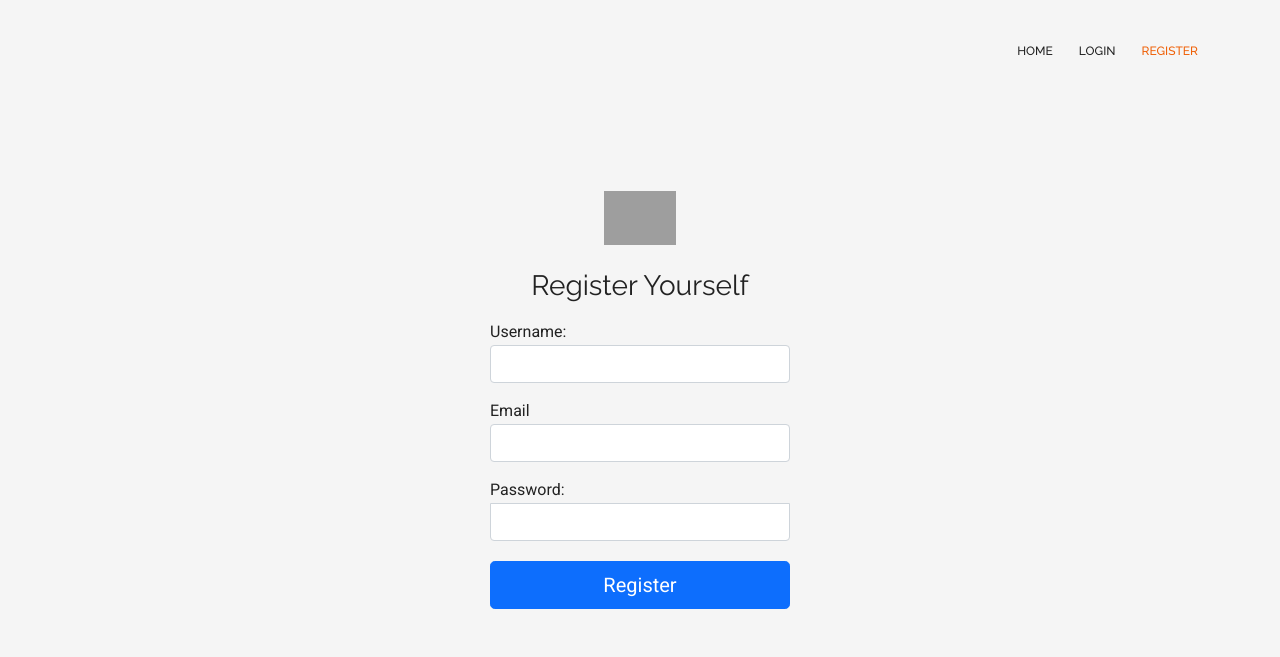
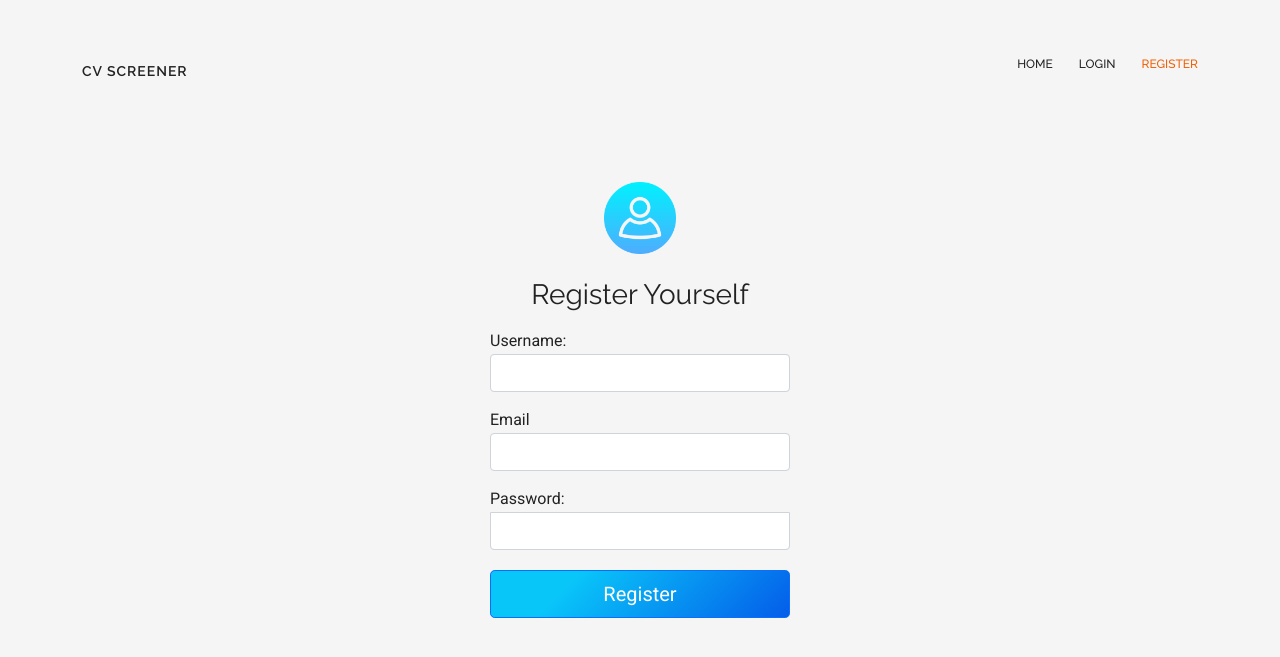
Before and after one commit to p-sachin/Resume_Screening_Project, a Flask app: page /signup in a window 1280 px wide. Shown: the top 657 px of the page. Run offline with Flask 2, Linux system fonts and the light colour scheme; parts of the project's set-up code (start-up, migrations or seed data) failed here and were passed over; some libraries are stand-ins or nearby versions; grey boxes are pictures that could not be loaded.

Commit message:
updated changes

```diff
--- a/app.py
+++ b/app.py
@@ -2,7 +2,9 @@ from flask import Flask, render_template, redirect, url_for, request
 from flask_bootstrap import Bootstrap
 from flask import flash
 import unicodedata
+import pandas as pd
 import string
+import os
 from flask_wtf import FlaskForm
 from wtforms import StringField, PasswordField, BooleanField
 from wtforms.validators import InputRequired, Email, Length
@@ -130,8 +132,22 @@ def dashboards():
         except:
             data = ResumeParser(f.filename).get_extracted_data()
 
+        cleaned_data = {x.replace('_', ' '): v
+                        for x, v in data.items()}
+
+        def clean_content(text):
+            text = text.replace("uf0b7", "").replace(
+                "'", "").replace("[", "").replace("]", "")
+            return text
+
+        df = pd.DataFrame()
+        df["key"] = cleaned_data.keys()
+        df["content"] = cleaned_data.values()
+        df["content"] = df.content.apply(lambda x: clean_content(str(x)))
+        final_data = df.set_index('key')['content'].to_dict()
+
         datas = []
-        datas.append(data)
+        datas.append(final_data)
 
         flash("File uploaded successfully")
       #  return redirect(url_for('dashboard'))
@@ -178,7 +194,7 @@ def dashboards():
         prediction = rf_clf.predict([cleaned])
         result = prediction[0]
 
-    return render_template('dashboard.html', res_content=datas, pred=result)
+    return render_template('dashboard.html', name=current_user.username, res_content=datas, pred=result)
 
 
 @app.route('/logout')
@@ -189,4 +205,5 @@ def logout():
 
 
 if __name__ == '__main__':
-    app.run('0.0.0.0')
+    app.run('0.0.0.0', port=(os.environ.get("PORT", 5000)))
+    # app.run(debug=True)
--- a/requirements.txt
+++ b/requirements.txt
@@ -1,10 +1,12 @@
 en-core-web-sm @ https://github.com/explosion/spacy-models/releases/download/en_core_web_sm-2.3.1/en_core_web_sm-2.3.1.tar.gz
 spacy==2.3.5
+nltk
 flask
 flask_bootstrap
 flask_wtf
 flask_sqlalchemy
 docx
+scikit-learn==1.0.1
 pyresparser
 flask_login
 validators
--- a/static/css/style.css
+++ b/static/css/style.css
@@ -301,11 +301,17 @@ header.header-content {
   z-index: 999;
 }
 
+.sign-btn {
+  background-color: #045de9;
+  background-image: linear-gradient(315deg, #045de9 0%, #09c6f9 74%);
+}
+
 nav .navbar-brand.logo {
   color: #fff;
   text-transform: uppercase;
   letter-spacing: 1px;
-  font-size: 23px;
+  font-size: 14px;
+  padding-top: 20px;
   font-weight: 600;
   font-family: "Raleway", sans-serif;
 }
--- a/templates/index.html
+++ b/templates/index.html
@@ -10,6 +10,7 @@ Welcome to CV Screener App
 <header class="header-content">
   <nav class="navbar navbar-expand-lg navbar-light">
      <div class="container">
+      <a class="navbar-brand logo" href="#">CV Screener</a>
        <!-- <img src="{{ url_for('static', filename='logo.png') }}" alt="Logo" width="25" height="24" class="nav-logo"> -->
         <button class="navbar-toggler" type="button" data-bs-toggle="collapse" data-bs-target="#navbarCollapse" aria-expanded="false" aria-controls="navbarCollapse" aria-label="Toggle Navigation">
         <span class="navbar-toggler-icon"></span>
@@ -32,7 +33,7 @@ Welcome to CV Screener App
 </header>
 
 <!-- Home Content Starts -->
-<section id="home-content" style="background: url(../static/img/banner-main.jpg); background-size: cover; background-position: 25% 75%;" data-scroll-index="0">
+<section id="home-content" style="background: url(../static/img/index-banner.jpg); background-size: cover; background-position: 25% 75%;" data-scroll-index="0">
   <div class="container">
       <div class="row">
           <div class="col-lg-7 offset-lg-1">
@@ -47,7 +48,7 @@ Welcome to CV Screener App
           </span>
       </h1>
           <p>
-          Lorem ipsum dolor, sit amet consectetur adipisicing elit. Commodi, consequatur!
+          To use this web app please click the button down below.
           </p>
           <a href="{{ url_for('login') }}" class="btn btn-primary hire-me">Get Started</a>
         </div>
--- a/templates/signup.html
+++ b/templates/signup.html
@@ -12,6 +12,10 @@ Registration Page
    body {
      height: 100%;
    }
+
+   nav .navbar-brand.logo {
+    color: #222;
+  }
 
    body {
      display: flex;
@@ -73,6 +77,7 @@ Registration Page
 <header class="header-content">
   <nav class="navbar navbar-expand-lg navbar-light">
      <div class="container">
+      <a class="navbar-brand logo" href="#">CV Screener</a>
        <!-- <img src="{{ url_for('static', filename='logo.png') }}" alt="Logo" width="25" height="24" class="nav-logo"> -->
         <button class="navbar-toggler" type="button" data-bs-toggle="collapse" data-bs-target="#navbarCollapse" aria-expanded="false" aria-controls="navbarCollapse" aria-label="Toggle Navigation">
         <span class="navbar-toggler-icon"></span>
@@ -97,7 +102,7 @@ Registration Page
 <div class="container login-content">
    <form method="post" action="/signup" class="form-signin">
       <div class="upper-content text-center">
-     <img class="mb-4" src="https://getbootstrap.com/docs/5.1/assets/brand/bootstrap-logo.svg" alt="" width="72" height="57">
+     <img class="mb-4" src="{{ url_for('static', filename='img/user.png') }}" alt="" width="72" height="57">
      <h1 class="h3 mb-3 fw-normal">Register Yourself</h1>
      </div>
      {% for message in get_flashed_messages() %}
@@ -114,7 +119,7 @@ Registration Page
       {{ wtf.form_field(form.password) }}
      </div>
 
-     <button class="w-100 btn btn-lg btn-primary mt-10" type="submit">Register</button>
+     <button class="w-100 btn btn-lg btn-primary mt-10 sign-btn" type="submit">Register</button>
    </form>
 </div>
 
```
Also changed, not shown: templates/dashboard.html (+8 -5 lines), templates/login.html (+8 -2 lines), database.db, static/img/index-banner.jpg (added), static/img/user.png (added), 5 other files.
